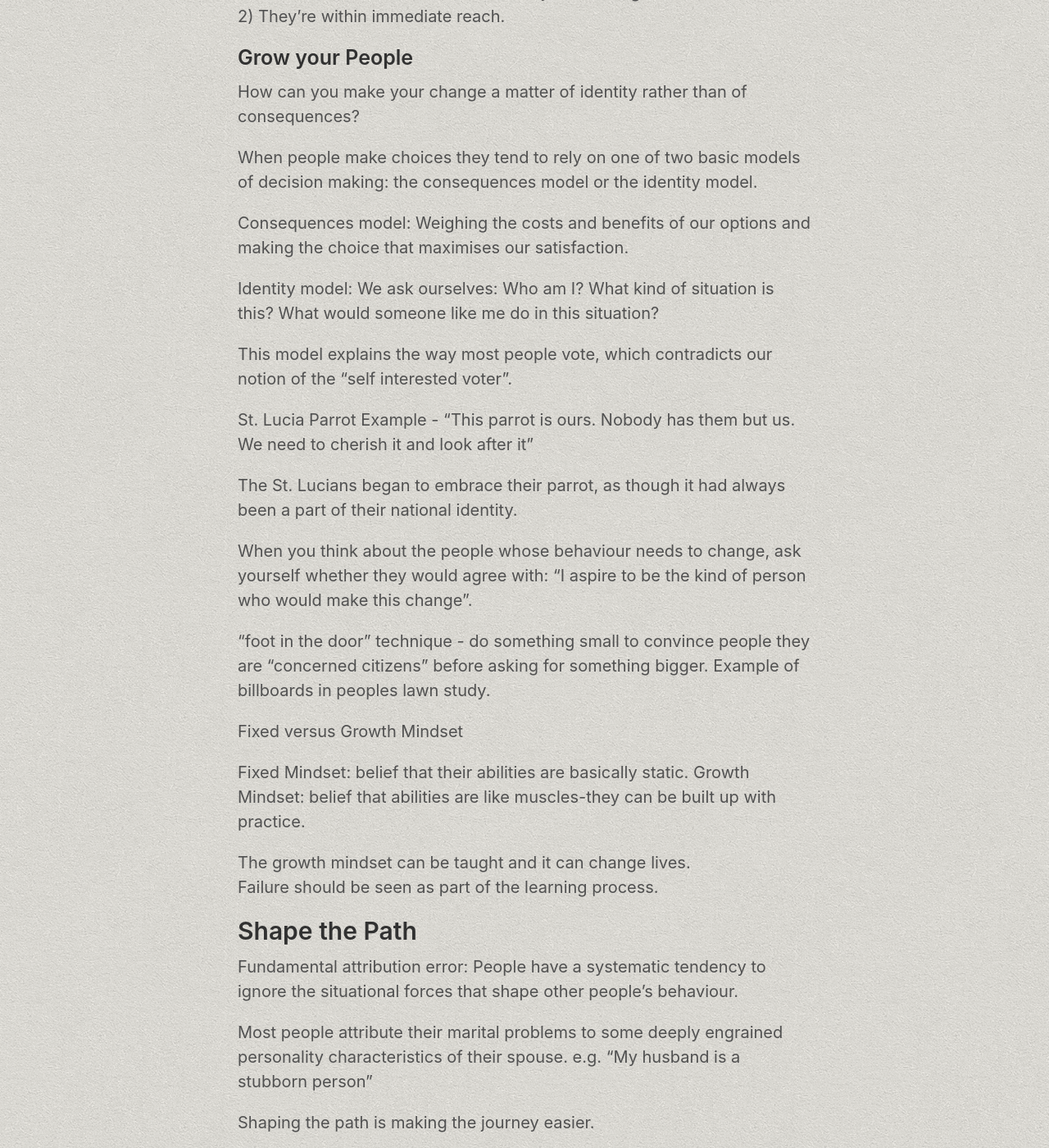
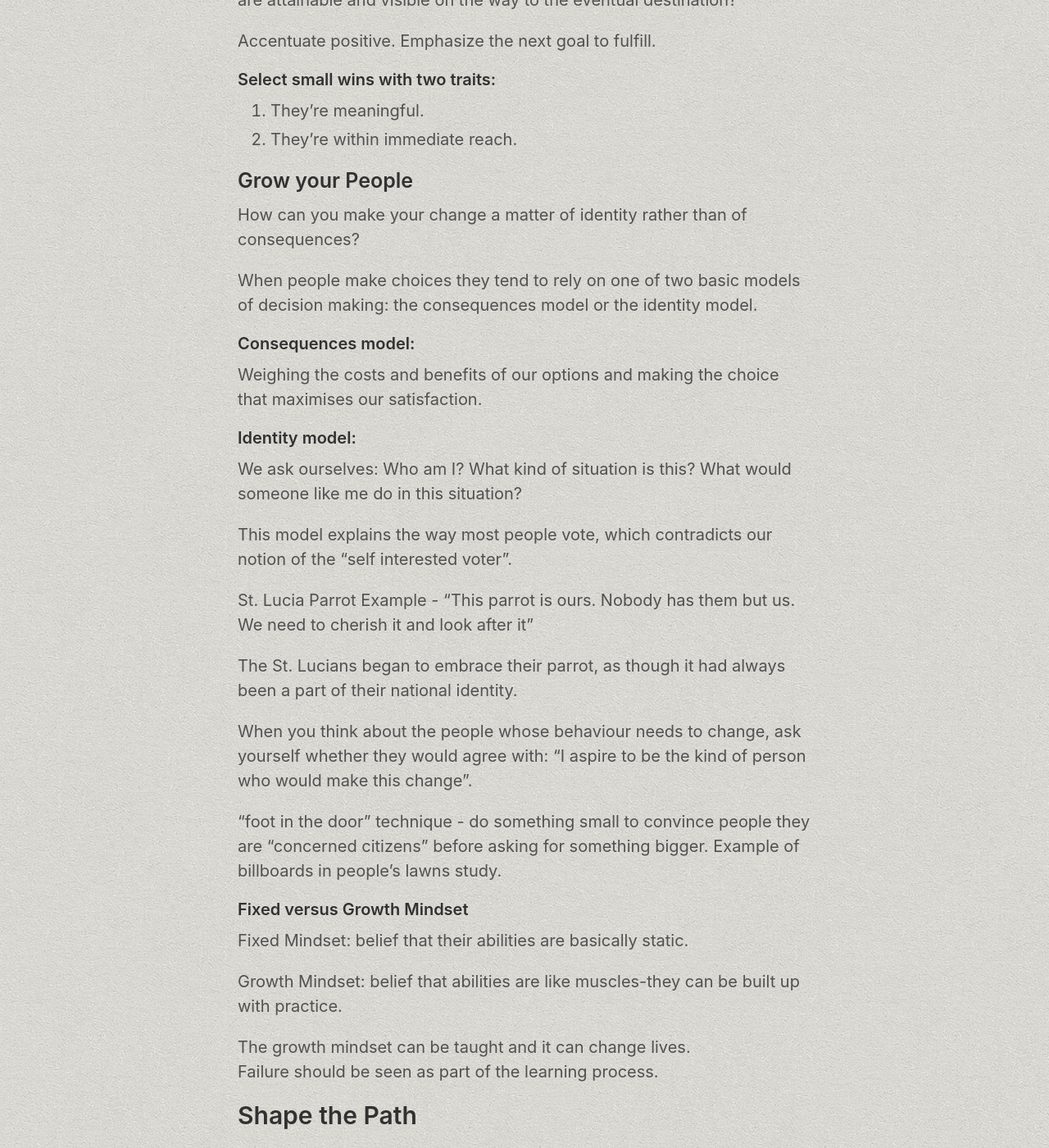
Before and after one commit to larriant/larriant.github.io, a Jekyll site: the page built from _posts/2016-10-15-booknotes-switch.md, in a window 1280 px wide and 1400 px high, scrolled down 4681 px. Shown: the whole window at 82% size. Built offline with Jekyll 4.4.1, drawn with Linux system fonts in a browser that asks for light colours; some of the changed text lies outside the part shown.

Commit message:
Finished Switch post

```diff
--- a/_posts/2016-10-15-booknotes-switch.md
+++ b/_posts/2016-10-15-booknotes-switch.md
@@ -54,13 +55,14 @@
 
 ### Script the Critical Moves
 Give the Rider a script that explains how to act.
+
 Convert your ambiguous goals into concrete behaviours.
 
-Set Behavioural Goals
+#### Set Behavioural Goals:
 + Such as meet for a review once a week.
 + Or never buy full fat milk.
 
-Default Plan
+#### Default Plan:
 + Rider normally runs on autopilot.
 + Following the pre-programmed habits and routines.
 
@@ -142,7 +145,7 @@
 
 "if some example of successful change could somehow be achieved
 quickly, it might be possible to use that to set other changes in
-motion" Celebrate every incremental victory.
+motion" - Celebrate every incremental victory!
 
 Miracle Scale - 10 is the miracle. But what are the small milestones
 that are attainable and visible on the way to the eventual
@@ -150,9 +153,9 @@
 
 Accentuate positive. Emphasize the next goal to fulfill.
 
-Select small wins with two traits:
-1) They're meaningful.
-2) They're within immediate reach.
+#### Select small wins with two traits:
+1. They're meaningful.
+2. They're within immediate reach.
 
 ### Grow your People
 How can you make your change a matter of identity rather than of
@@ -161,11 +164,11 @@
 When people make choices they tend to rely on one of two basic models
 of decision making: the consequences model or the identity model.
 
-Consequences model: Weighing the costs and benefits of our options and
-making the choice that maximises our satisfaction.
+#### Consequences model:
+Weighing the costs and benefits of our options and making the choice that maximises our satisfaction.
 
-Identity model: We ask ourselves: Who am I?
-What kind of situation is this? What would someone like me do in this
+#### Identity model:
+We ask ourselves: Who am I? What kind of situation is this? What would someone like me do in this
 situation?
 
 This model explains the way most people vote, which contradicts our
@@ -182,18 +185,20 @@
 
 "foot in the door" technique - do something small to convince people
 they are "concerned citizens" before asking for something bigger.
-Example of billboards in peoples lawn study.
+Example of billboards in people's lawns study.
 
-Fixed versus Growth Mindset
+#### Fixed versus Growth Mindset
 
 Fixed Mindset: belief that their abilities are basically static.
+
 Growth Mindset: belief that abilities are like muscles-they can be built up with practice.
 
 The growth mindset can be taught and it can change lives.
 Failure should be seen as part of the learning process.
 
 ## Shape the Path
-Fundamental attribution error:
+
+#### Fundamental attribution error:
 People have a systematic tendency to ignore the situational forces
 that shape other people's behaviour.
 
```
Also changed, not shown: other parts of _posts/2016-10-15-booknotes-switch.md (+22 -20 lines).
